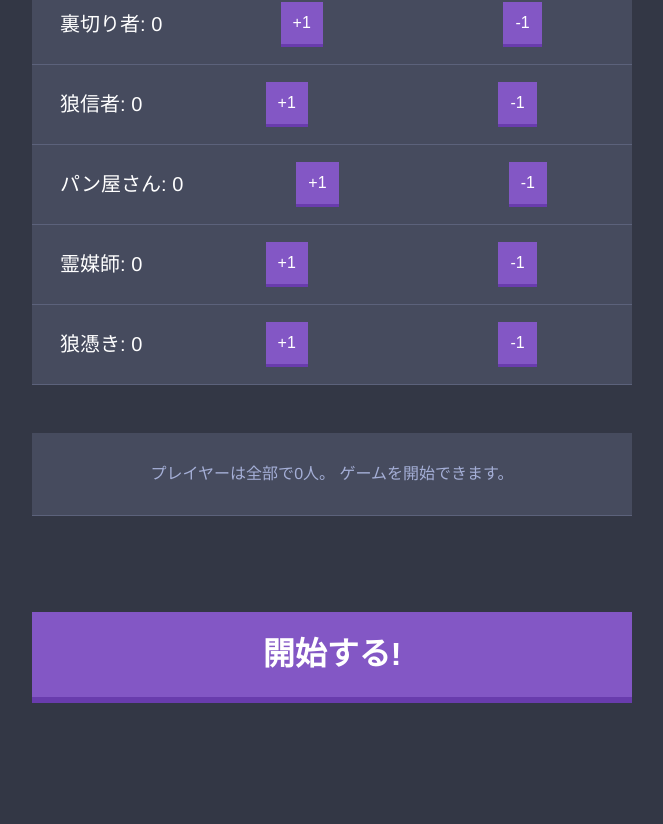
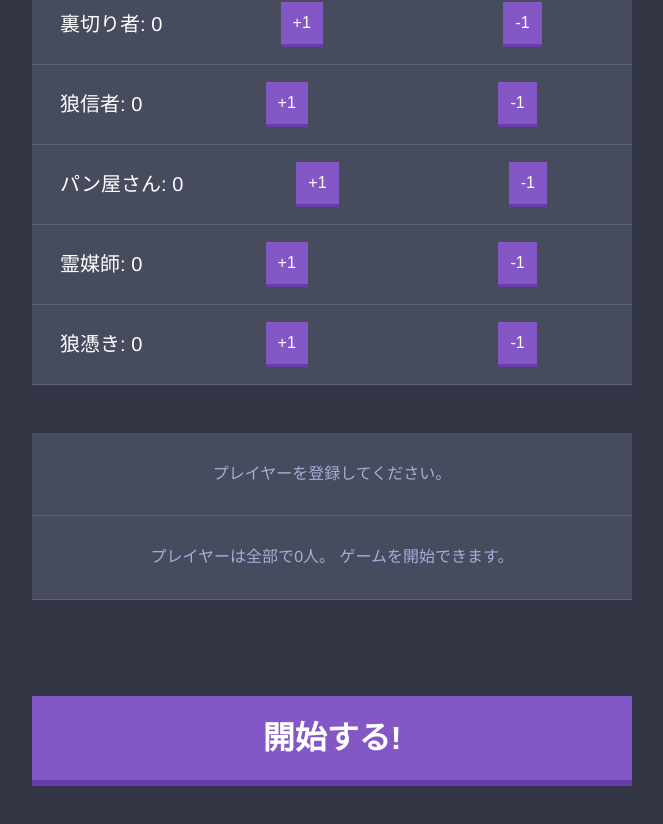
Before and after one commit to yutsu/jinro, a React (Create React App) app: page / in a window 1280 px wide. Shown: the part 858-1682 px from the top of the page, without its empty margins (308-971 px from the left). Before the commit the page ends 1609 px from the top, so only its background shows below. Built offline with nearby package versions, Linux system fonts and the light colour scheme.

Commit message:
Add message when no player is registered

```diff
--- a/src/components/CheckNumberOfPlayersAndRoles.js
+++ b/src/components/CheckNumberOfPlayersAndRoles.js
@@ -35,9 +35,12 @@ export default class CheckNumberOfPlayersAndRoles extends React.Component {
                     { diff < 0 && <div className='widget__message'>
                         プレイヤーは全部で{this.numberOfPlayers()}人。 役職を後{this.numberOfRoles() - this.numberOfPlayers()}つ減らしてください。
                     </div>}
+                    { this.numberOfPlayers() === 0 && <div className='widget__message'>
+                        プレイヤーを登録してください。
+
+                    </div>}
                     { diff === 0 && <div className='widget__message'>
                         プレイヤーは全部で{this.numberOfPlayers()}人。 ゲームを開始できます。
-
                     </div>}
                 </div>
 
```
